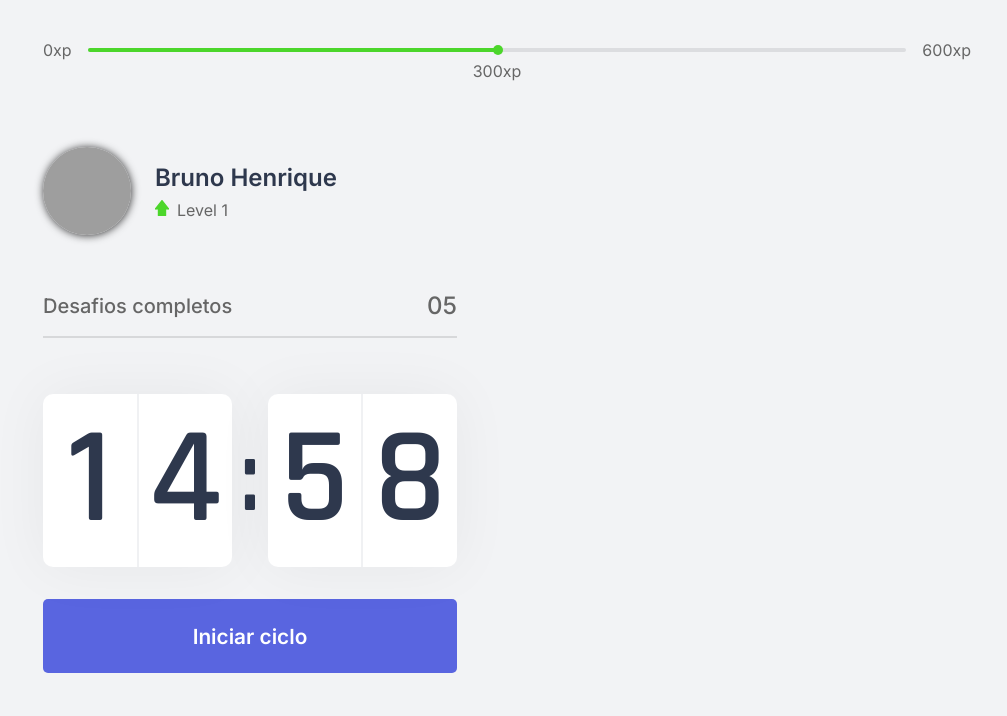
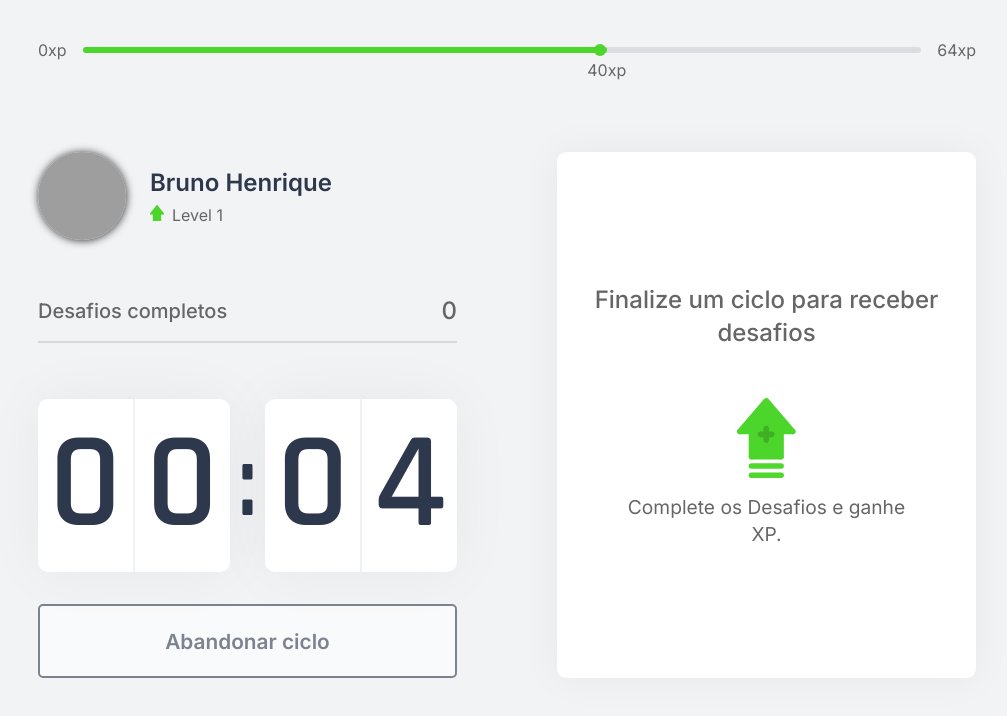
Before and after one commit to brunoinx/workout-nlw04, a Next.js app: page / in a window 1280 px wide. Both pictures are taken after a click on the button "Iniciar ciclo". Shown: the top 716 px of the page, without its empty margins (133-1140 px from the left). Built offline with nearby package versions, Linux system fonts and the light colour scheme; grey boxes are pictures that could not be loaded.

Commit message:
Day 3: Created challenges feats and react context API  ✅

```diff
--- /dev/null
+++ b/challenges.json
@@ -0,0 +1,62 @@
+[
+  {
+    "type": "body",
+    "description": "Estique um de seus braços com a palma da mão virada para frente e puxe os dedos para cima por 10 segundos por mão.",
+    "amount": 80
+  },
+  {
+    "type": "body",
+    "description": "Estique seu braço contra o peito e puxe-o utilizando o outro braço por 10 segundos por braço.",
+    "amount": 60
+  },
+  {
+    "type": "body",
+    "description": "Puxe seu pescoço com a ajuda da mão para a direita e para a esquerda, permanecendo na posição por alguns segundos.",
+    "amount": 70
+  },
+  {
+    "type": "body",
+    "description": "Com as duas mãos na parte de trás da cabeça, leve-a para baixo, alongando a parte de trás da região.",
+    "amount": 60
+  },
+  {
+    "type": "body",
+    "description": "Cruze as pernas e desça com as mãos esticadas em direção ao chão. Repita o movimento com a outra perna na frente.",
+    "amount": 100
+  },
+  {
+    "type": "body",
+    "description": "Sentado, abra as pernas e tente encostar as palmas das mãos no chão, repita 3 vezes por 5 segundos.",
+    "amount": 80
+  },
+  {
+    "type": "body",
+    "description": "Puxe o joelho de encontro ao peito e segure, troque de perna após 10 segundos.",
+    "amount": 50
+  },
+  {
+    "type": "body",
+    "description": "Sentado, cruze uma perna e incline seu tronco à frente, troque de perna após 10 segundos.",
+    "amount": 80
+  },
+  {
+    "type": "eye",
+    "description": "Sentado, feche os olhos e cubra-os com as palmas da mão durante 2 minutos, depois abra normalmente.",
+    "amount": 90
+  },
+  {
+    "type": "eye",
+    "description": "Em algum ambiente aberto, olhe o mais longe que puder em quatro direções por 3s, mexa apenas os olhos. Repita 3 vezes.",
+    "amount": 140
+  },
+  {
+    "type": "eye",
+    "description": "Usando os polegares, massage a área abaixo das sobrancelhas em movimentos circulares por 15 segundos.",
+    "amount": 70
+  },
+  {
+    "type": "body",
+    "description": "Em pé, gire a cintura o máximo que puder para a esquerda, segure por cinco segundos. Repita para a direita.",
+    "amount": 90
+  }
+]
--- /dev/null
+++ b/src/components/ChallengeBox.tsx
@@ -0,0 +1,51 @@
+import { useContext } from 'react';
+import { ChallengesContext } from '../contexts/ChallengesContext';
+import styles from '../styles/components/ChallengeBox.module.css';
+
+export default function ChallengeBox() {
+  const { activeChallenge, resetChallenges } = useContext(ChallengesContext);
+
+  return (
+    <div className={styles.challengeBoxContainer}>
+      {activeChallenge
+        ? (
+          <div className={styles.challengeActive}>
+            <header>Ganhe {activeChallenge.amount}XP</header>
+
+            <main>
+              <img src={`icons/${activeChallenge.type}.svg`}/>
+              <strong>Exercite-se</strong>
+              <p>{activeChallenge.description}</p>
+            </main>
+
+            <footer>
+              <button
+                type="button"
+                className={styles.challengeFailedButton}
+                onClick={resetChallenges}
+              >
+                Falhou...
+              </button>
+              <button
+                type="button"
+                className={styles.challengeSucceededButton}
+              >
+                Completou!
+              </button>
+            </footer>
+          </div>
+        )
+        : (
+          <div className={styles.challengeNotActive}>
+            <strong>Finalize um ciclo para receber desafios</strong>
+
+            <p>
+              <img src="icons/level-up.svg" alt="level-up" />
+              Complete os Desafios e ganhe XP.
+            </p>
+          </div>
+        )
+      }
+    </div>
+  );
+}
--- a/src/components/CompletedChallenges.tsx
+++ b/src/components/CompletedChallenges.tsx
@@ -1,10 +1,14 @@
+import { useContext } from 'react';
+import { ChallengesContext } from '../contexts/ChallengesContext';
 import styles from '../styles/components/CompletedChallenges.module.css';
 
 export default function CompletedChallenges() {
+    const { challengesCompleted } = useContext(ChallengesContext);
+
   return (
     <div className={styles.CompletedChallengesContainer}>
       <span>Desafios completos</span>
-      <span>05</span>
+      <span>{challengesCompleted}</span>
     </div>
   );
 
--- a/src/components/Contdown.tsx
+++ b/src/components/Contdown.tsx
@@ -1,9 +1,15 @@
-import { useEffect, useState } from 'react';
+import { useEffect, useState, useContext } from 'react';
+import { ChallengesContext } from '../contexts/ChallengesContext';
 import styles from '../styles/components/Countdown.module.css';
 
+let countdownTimeout: NodeJS.Timeout;
+
 export default function Countdown() {
-  const [time, setTime] = useState(15*60);
-  const [active, setActive] = useState(false);
+  const { startNewChallenge } = useContext(ChallengesContext);
+
+  const [time, setTime] = useState(0.1 * 60);
+  const [isActive, setIsActive] = useState(false);
+  const [hasFinished, setHasFinished] = useState(false);
 
   const minutes = Math.floor(time / 60);
   const seconds = time % 60;
@@ -13,15 +19,25 @@
 
   // lógica do contador
   useEffect(() => {
-    if (active && time > 0) {
-      setTimeout(() => {
+    if (isActive && time > 0) {
+      countdownTimeout = setTimeout(() => {
         setTime(time - 1)
       }, 1000)
+    } if (isActive && time === 0) {
+      setHasFinished(true);
+      setIsActive(false);
+      startNewChallenge();
     }
-  }, [active, time]);
+  }, [isActive, time]);
 
   function startCountdown() {
-    setActive(true)
+    setIsActive(true)
+  }
+
+  function resetCountdown() {
+    clearTimeout(countdownTimeout);
+    setIsActive(false);
+    setTime(0.1*60);
   }
 
   return (
@@ -38,13 +54,37 @@
         </div>
       </div>
 
+      { hasFinished
+        ? (
+          <button
+          disabled
+          className={styles.btnCountdown}
+          >
+            Ciclo encerrado
+            <img src="icons/check-circle.svg" alt="check" />
+          </button>
+        )
+        : (<>
+          { isActive
+            ? (
+            <button
+              type='button'
+              className={`${styles.btnCountdown} ${styles.btnCountdownActive}`}
+              onClick={resetCountdown}
+            >
+              Abandonar ciclo
+            </button>)
+            : (
             <button
               type='button'
               className={styles.btnCountdown}
               onClick={startCountdown}
             >
               Iniciar ciclo
-      </button>
+            </button>)
+          }
+          </>)
+      }
     </div>
   );
 }
--- a/src/components/ExperienceBar.tsx
+++ b/src/components/ExperienceBar.tsx
@@ -1,24 +1,30 @@
+import { useContext } from 'react';
+import { ChallengesContext } from '../contexts/ChallengesContext';
 import styles from '../styles/components/ExperienceBar.module.css';
 
 export default function ExperienceBar() {
+  const { currentExperience, xpToNextLevel } = useContext(ChallengesContext);
+
+  const percentToNextLevel = Math.round(currentExperience*100) / xpToNextLevel;
+
   return (
     <header className={styles.experienceBar}>
       <span>0xp</span>
 
       <div>
-        <div style={{ width: "50%" }}>
+        <div style={{ width: `${percentToNextLevel}%` }}>
           <span
             className={styles.currentExperience}
-            style={{ left: "50%" }}
+            style={{ left: `${percentToNextLevel}%` }}
           >
-            300xp
+            {currentExperience}xp
           </span>
         </div>
 
-        <div className={styles.pointBar}/>
+        <div className={styles.pointBar} style={{ left: `${percentToNextLevel - 1.5}% ` }}/>
       </div>
 
-      <span>600xp</span>
+      <span>{xpToNextLevel}xp</span>
     </header>
   );
 }
--- /dev/null
+++ b/src/contexts/ChallengesContext.tsx
@@ -0,0 +1,67 @@
+import { createContext, ReactNode, useState } from 'react';
+import challenges from '../../challenges.json';
+
+interface Challenge {
+  type: 'body' | 'eye';
+  description: string;
+  amount: number;
+}
+
+interface ChallengesContextData {
+  level: number;
+  currentExperience: number;
+  xpToNextLevel: number;
+  challengesCompleted: number;
+  activeChallenge: Challenge;
+  levelUp: () => void;
+  startNewChallenge: () => void;
+  resetChallenges: () => void;
+}
+
+interface ChallengesProviderProps {
+ children: ReactNode;
+}
+
+export const ChallengesContext = createContext({} as ChallengesContextData);
+
+export function ChallengesProvider({ children }:ChallengesProviderProps) {
+  const [level, setLevel] = useState(1);
+  const [currentExperience, setCurrentExperience] = useState(40);
+  const [challengesCompleted, setChallengesCompleted] = useState(0);
+
+  const [activeChallenge, setActiveChallenge] = useState(null);
+
+  const xpToNextLevel = Math.pow((level + 1) * 4, 2);
+
+  function levelUp() {
+    setLevel(level + 1);
+  }
+
+  function startNewChallenge() {
+    const randomChallengeIndex = Math.floor(Math.random() * challenges.length);
+    const challenge = challenges[randomChallengeIndex];
+
+    setActiveChallenge(challenge);
+  }
+
+  function resetChallenges() {
+    setActiveChallenge(null);
+  }
+
+  return (
+    <ChallengesContext.Provider
+      value={{
+        level,
+        levelUp,
+        currentExperience,
+        xpToNextLevel,
+        challengesCompleted,
+        startNewChallenge,
+        activeChallenge,
+        resetChallenges
+      }}
+    >
+      {children}
+    </ChallengesContext.Provider>
+  );
+}
--- a/src/pages/_app.tsx
+++ b/src/pages/_app.tsx
@@ -1,7 +1,14 @@
-import '../styles/global.css'
+import { AppProps } from 'next/app';
+import '../styles/global.css';
 
-function MyApp({ Component, pageProps }) {
-  return <Component {...pageProps} />
+import { ChallengesProvider } from '../contexts/ChallengesContext';
+
+function MyApp({ Component, pageProps }:AppProps) {
+  return (
+    <ChallengesProvider>
+      <Component {...pageProps} />
+    </ChallengesProvider>
+  );
 }
 
 export default MyApp
--- a/src/pages/index.tsx
+++ b/src/pages/index.tsx
@@ -1,11 +1,12 @@
+import Head from 'next/head';
+
 import ExperienceBar from "../components/ExperienceBar";
 import Profile from '../components/Profile';
 import CompletedChallenges from "../components/CompletedChallenges";
 import Countdown from "../components/Contdown";
+import ChallengeBox from "../components/ChallengeBox";
 
 import styles from "../styles/pages/Home.module.css";
-
-import Head from 'next/head';
 
 export default function Home() {
   return (
@@ -25,7 +26,9 @@
           <Countdown />
         </div>
 
-        <div></div>
+        <div>
+          <ChallengeBox />
+        </div>
       </section>
     </div>
   )
--- /dev/null
+++ b/src/styles/components/ChallengeBox.module.css
@@ -0,0 +1,108 @@
+.challengeBoxContainer {
+  height: 100%;
+
+  background: var(--white);
+  box-shadow: 0 0 40px rgba(0, 0, 0, 0.05);
+  padding: 1.5rem 1.6rem;
+
+  display: flex;
+  flex-direction: column;
+  align-items: center;
+  justify-content: center;
+
+  text-align: center;
+  border-radius: 0.6rem;
+}
+
+.challengeNotActive {
+  display: flex;
+  align-items: center;
+  flex-direction: column;
+}
+
+.challengeNotActive strong {
+  font-size: 1.5rem;
+  font-weight: 500;
+  line-height: 1.4;
+}
+
+.challengeNotActive p {
+  display: flex;
+  flex-direction: column;
+  align-items: center;
+  line-height: 1.4;
+  font-size: 1.2rem;
+  max-width: 80%;
+  margin-top: 3rem;
+}
+
+.challengeNotActive p img {
+  margin-bottom: 1rem;
+}
+
+.challengeActive {
+  height: 88%;
+  width: 80%;
+  display: flex;
+  flex-direction: column;
+}
+
+.challengeActive header {
+  color: var(--blue);
+  font-weight: 600;
+  font-size: 1.25rem;
+  padding: 0 2rem 1.5rem;
+  border-bottom: 1px solid var(--gray-line);
+}
+
+.challengeActive main {
+  flex: 1;
+  display: flex;
+  flex-direction: column;
+  align-items: center;
+  justify-content: center;
+}
+
+.challengeActive main strong {
+  font-size: 2rem;
+  font-weight: 600;
+  color: var(--title);
+  margin: 1.5rem 0 1rem;
+}
+
+.challengeActive main p {
+  line-height: 1.5;
+}
+
+.challengeActive footer {
+  display: grid;
+  grid-template-columns: 1fr 1fr;
+  gap: 1rem;
+
+  width: 100%;
+}
+
+.challengeActive footer button {
+  height: 3rem;
+  display: flex;
+  align-items: center;
+  justify-content: center;
+  border: 0;
+  border-radius: 5px;
+  color: var(--white);
+  font-size: 1rem;
+  font-weight: 600;
+  transition: filter 0.2s ease-in;
+}
+
+.challengeActive footer button.challengeFailedButton {
+  background: var(--red);
+}
+
+.challengeActive footer button.challengeSucceededButton {
+  background: var(--green);
+}
+
+.challengeActive footer button:hover {
+  filter: brightness(0.9);
+}
--- a/src/styles/components/Countdown.module.css
+++ b/src/styles/components/Countdown.module.css
@@ -58,6 +58,33 @@
   transition: background-color 0.2s;
 }
 
-.btnCountdown:hover {
+.btnCountdown:not(:disabled):hover {
   background: var(--blue-dark);
 }
+
+.btnCountdownActive {
+  background: var(--white);
+  color: var(--title);
+  border: 2px solid var(--title);
+  opacity: 0.6;
+}
+
+.btnCountdownActive:not(:disabled):hover {
+  background: var(--red);
+  color: var(--white);
+  opacity: 1;
+  border: 0;
+}
+
+.btnCountdown:disabled {
+  background: var(--white);
+  color: var(--text);
+  border-bottom: 5px solid var(--green);
+  cursor: not-allowed;
+}
+
+.btnCountdown:disabled img {
+  height: 22px;
+  width: 22px;
+  margin-left: 1rem;
+}
--- a/src/styles/components/ExperienceBar.module.css
+++ b/src/styles/components/ExperienceBar.module.css
@@ -6,7 +6,7 @@
 
 .experienceBar > div {
   flex: 1;
-  height: 4px;
+  height: 6px;
   border-radius: 8px;
   background: var(--gray-line);
   margin: 0 1rem;
@@ -14,20 +14,19 @@
 }
 
 .experienceBar > div > div {
-  height: 4px;
+  height: 6px;
   border-radius: 4px;
   background: var(--green);
 }
 
 .experienceBar div .pointBar {
-  height: 10px;
-  width: 10px;
-  border-radius: 8px;
+  height: 12px;
+  width: 12px;
+  border-radius: 20px;
   background-color: var(--green);
 
   position: absolute;
-  top: -65%;
-  left: 49.5%;
+  top: -50%;
 }
 
 span.currentExperience {
--- a/src/styles/pages/Home.module.css
+++ b/src/styles/pages/Home.module.css
@@ -1,6 +1,7 @@
 .container {
   height: 100vh;
-  max-width: 992px;
+  min-height: 810px;
+  max-width: 1002px;
   padding: 2.5rem 2rem;
   display: flex;
   flex-direction: column;
```
Also changed, not shown: public/icons/check-circle.svg (added), 1 other file (tests, documents, lock files or other folders). Lines whose indentation alone changed are shown as unchanged.
